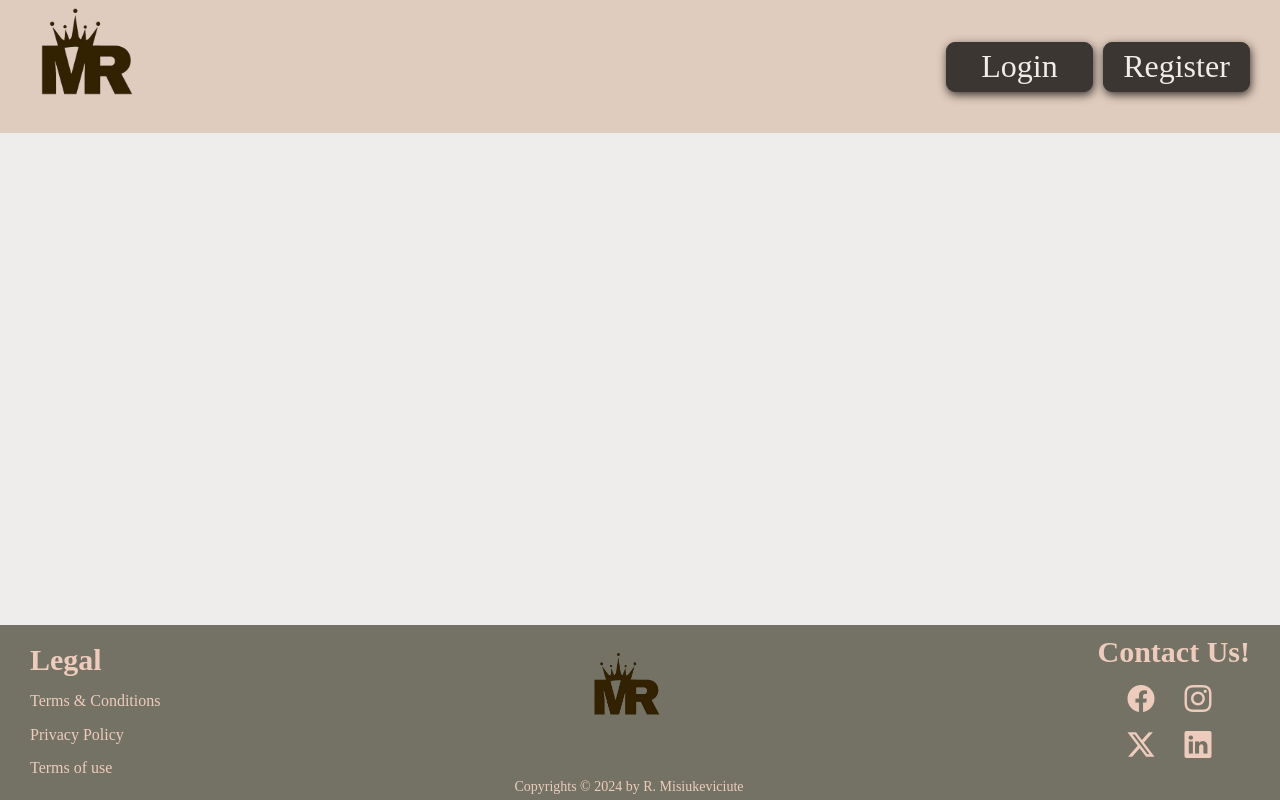
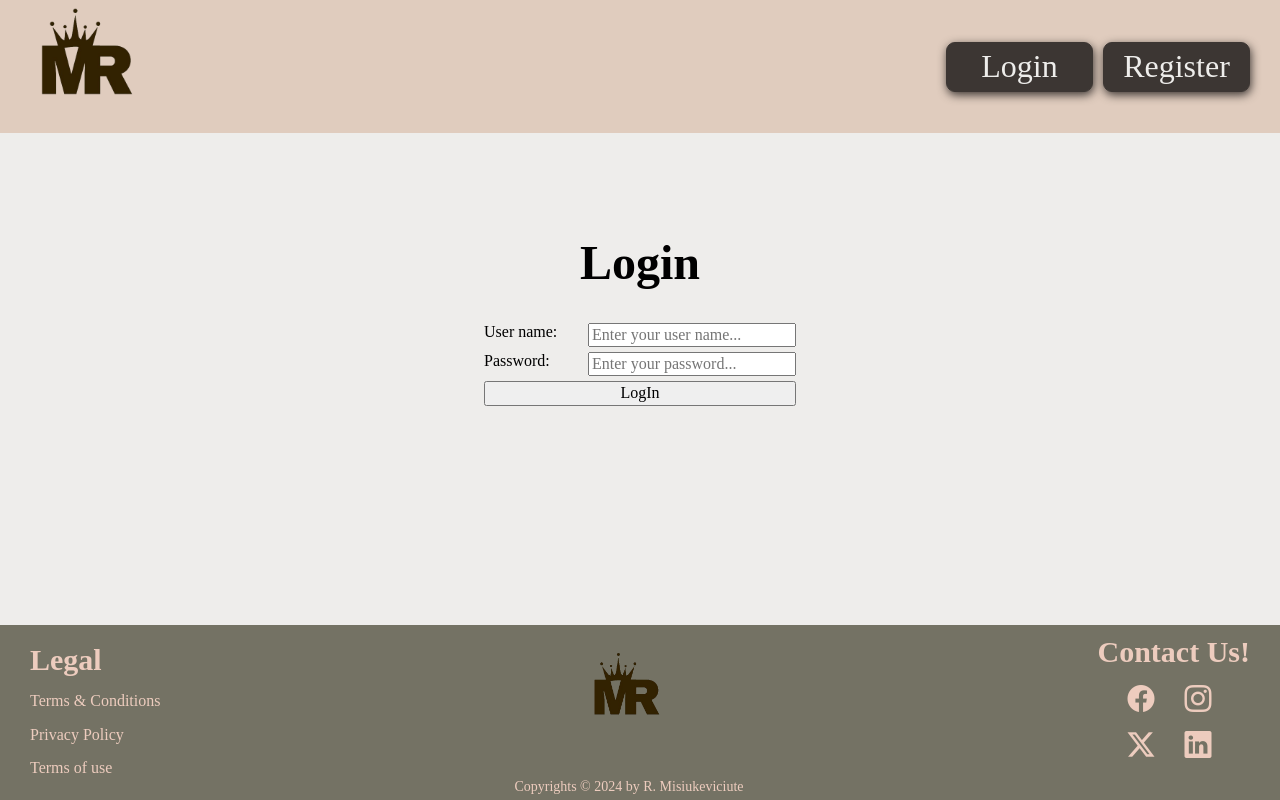
Before and after one commit to RutaMisiukeviciute/Final-project, a React (Create React App) app in the folder final-project/: page /login in a window 1280 px wide. Built offline with nearby package versions, Linux system fonts and the light colour scheme; data requests are answered from the project's data file.

Commit message:
logedin user

```diff
--- a/final-project/src/App.jsx
+++ b/final-project/src/App.jsx
@@ -3,6 +3,7 @@
 import Footer from './components/UI/Footer';
 import MainQuestions from './components/pages/MainQuestions';
 import Register from './components/pages/Register';
+import Login from './components/pages/Login';
 import { Routes, Route } from 'react-router-dom';
 
 const App = () => {
@@ -14,6 +15,7 @@
         <Routes>
           <Route path='/' element={<MainQuestions />}></Route>
           <Route path='/register' element={<Register />}></Route>
+          <Route path='/login' element={<Login />}></Route>
         </Routes>
 
       </main>
--- a/final-project/src/components/UI/Header.jsx
+++ b/final-project/src/components/UI/Header.jsx
@@ -1,6 +1,9 @@
 import styled from 'styled-components';
 import { Link } from 'react-router-dom';
 import logo from '../../media/logo.png'
+import UsersContext from '../../contexts/UserContext';
+import { useContext, useEffect } from 'react';
+import { useNavigate } from 'react-router-dom';
 
 const StyledHeader = styled.header`
 display: flex;
@@ -57,15 +60,47 @@
 `;
 
 const Header = () => {
+
+  const { loggedInUser, setLoggedInUser } = useContext(UsersContext);
+  const navigate = useNavigate();
+
+  console.log(loggedInUser);
+
+  useEffect(() => {
+    // Check local storage for logged in user on component mount
+    const loggedInUserhere = localStorage.getItem('loggedInUser');
+    if (loggedInUserhere) {
+      setLoggedInUser(JSON.parse(loggedInUserhere));
+      navigate('/');
+    }
+  }, [navigate, setLoggedInUser]);
+
+
   return (
     <StyledHeader>
       <img src={logo} alt="My page logo" />
-      <div>
-        <ul>
-          <Link><li>Login</li></Link>
-          <Link to="/register"><li>Register</li></Link>
-        </ul>
-      </div>
+      {
+        loggedInUser ?
+          <div>
+            <p>
+              {loggedInUser.username}
+            </p>
+            <button
+              onClick={() => {
+                setLoggedInUser(false);
+                navigate('/');
+                localStorage.clear();
+              }}
+            >Log Out</button>
+          </div> :
+          <div>
+            <ul>
+              <Link to="/login"><li>Login</li></Link>
+              <Link to="/register"><li>Register</li></Link>
+            </ul>
+          </div>
+      }
+
     </StyledHeader>
   );
 }
--- /dev/null
+++ b/final-project/src/components/pages/Login.jsx
@@ -0,0 +1,115 @@
+import { useContext, useState, useEffect } from "react";
+import UserContext from "../../contexts/UserContext";
+import { useFormik } from 'formik';
+import { useNavigate } from "react-router-dom";
+import * as Yup from 'yup';
+import styled from 'styled-components';
+
+const StyledSection = styled.section`
+  display: flex;
+  flex-direction: column;
+  align-items: center;
+  padding-top: 70px;
+
+  > h1{
+    font-size: 3rem;
+  }
+
+  > form{
+    display: flex;
+    flex-direction: column;
+    gap: 5px;
+
+    > div {
+      display: grid;
+      grid-template-columns: 1fr 2fr;
+
+      > p{
+        grid-column: span 3;
+        color: red;
+        text-align: center;
+      }
+    }
+    +p{
+      color: red;
+    }
+  }
+`;
+
+const Login = () => {
+
+  const navigate = useNavigate();
+  const [wrongCredentials, setWrongCredentials] = useState(false);
+  const { users, setLoggedInUser } = useContext(UserContext);
+
+  const formik = useFormik({
+    initialValues: {
+      username: "",
+      password: ""
+    },
+    onSubmit: (values) => {
+      const loggedInUser = users.find(user => user.username === values.username);
+
+      if (loggedInUser === undefined) {
+        setWrongCredentials(true);
+      } else {
+        setLoggedInUser(loggedInUser);
+        navigate('/');
+      }
+
+      localStorage.setItem('loggedInUser', JSON.stringify(loggedInUser));
+    },
+    validationSchema: Yup.object({
+      username: Yup.string()
+        .required('This fields must be filled')
+        .trim(),
+      password: Yup.string()
+        .required('This fields must be filled')
+        .trim()
+    })
+  });
+
+  return (
+    <StyledSection>
+      <h1>Login</h1>
+      <form onSubmit={formik.handleSubmit}>
+        <div>
+          <label htmlFor="username">User name:</label>
+          <input
+            type="text"
+            name="username" id="username"
+            placeholder="Enter your user name..."
+            value={formik.values.username}
+            onBlur={formik.handleBlur}
+            onChange={formik.handleChange}
+          />
+          {
+            formik.touched.username && formik.errors.username &&
+            <p>{formik.errors.username}</p>
+          }
+        </div>
+        <div>
+          <label htmlFor="password">Password:</label>
+          <input
+            type="password"
+            name="password" id="password"
+            placeholder="Enter your password..."
+            value={formik.values.password}
+            onBlur={formik.handleBlur}
+            onChange={formik.handleChange}
+          />
+          {
+            formik.touched.password && formik.errors.password &&
+            <p>{formik.errors.password}</p>
+          }
+        </div>
+        <input type="submit" value="LogIn" />
+      </form>
+      {
+        wrongCredentials && <p>No user with such username or password combination</p>
+      }
+    </StyledSection>
+  );
+}
+
+export default Login;
```
